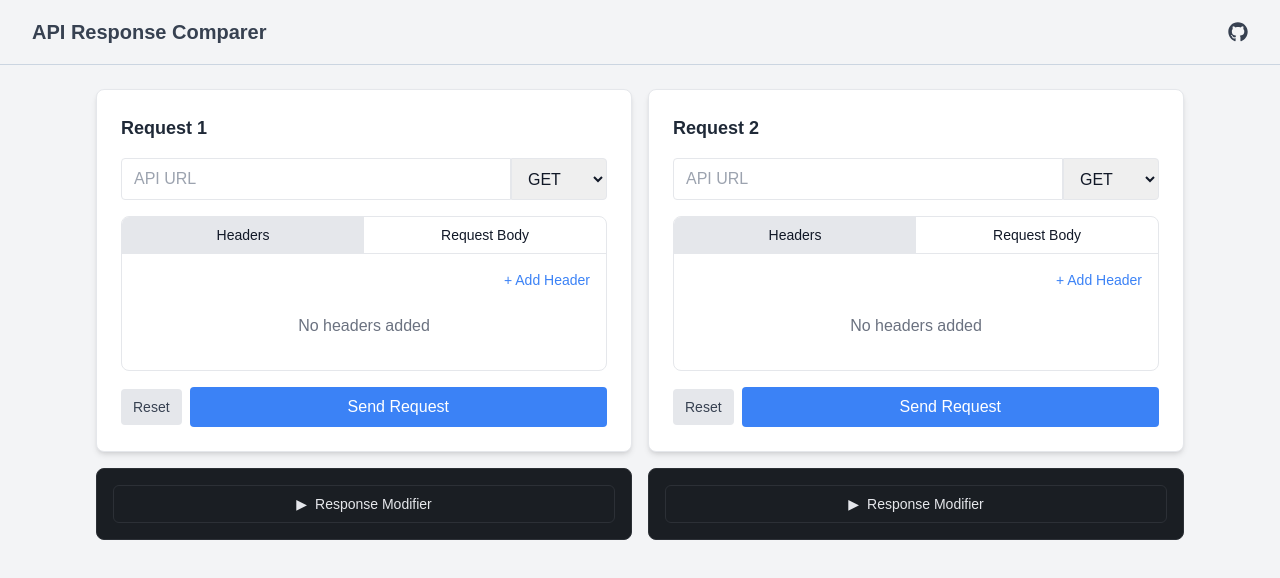
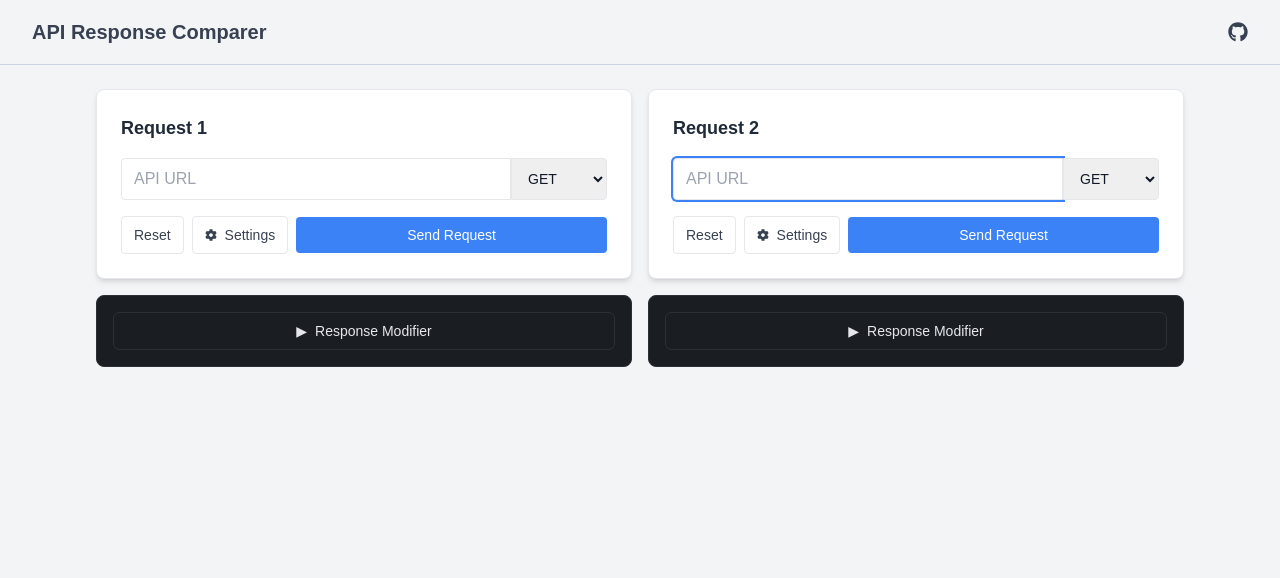
Before and after one commit to qaribhaider/visual-api-response-comparer, a Next.js app in the folder frontend/: page / in a window 1280 px wide. Shown: the top 578 px of the page. Built offline with nearby package versions, Linux system fonts and the light colour scheme.

Commit message:
Updating color scheme

```diff
--- a/frontend/app/components/RequestForm.tsx
+++ b/frontend/app/components/RequestForm.tsx
@@ -3,7 +3,7 @@
 import { useState, useCallback, useEffect } from 'react';
 import CodeEditor from './Editor';
 import { ErrorBoundary } from './ErrorBoundary';
-import { FaTimes } from 'react-icons/fa';
+import { FaTimes, FaCog } from 'react-icons/fa';
 
 interface RequestFormProps {
   title: string;
@@ -97,6 +97,7 @@ function RequestFormContent({
   const [activeTab, setActiveTab] = useState<'headers' | 'body'>('headers');
   const [errors, setErrors] = useState<{ url?: string; body?: string }>({});
   const [componentError, setComponentError] = useState<Error | null>(null);
+  const [showSettings, setShowSettings] = useState(false);
 
   // Load configuration from local storage on component mount
   useEffect(() => {
@@ -310,10 +311,7 @@ return response;`;
 
   return (
     <>
-      {/* <div className="p-4 border rounded-lg bg-dark-100 border-dark-border"> */}
-      {/* <div className="p-4 rounded-xl bg-gray-800"> */}
       <div className="bg-white p-6 rounded-lg shadow-md border">
-        {/* <h3 className="text-lg font-semibold mb-4 text-dark-text-primary">{title}</h3> */}
         <h3 className="mb-4 text-lg font-bold text-gray-800">{title}</h3>
 
         <form onSubmit={safeOnSubmit} className="space-y-4">
@@ -322,6 +320,7 @@ return response;`;
               <input
                 type="text"
                 value={url}
+                autoFocus
                 onChange={(e) => {
                   setUrl(e.target.value);
                   // Optional: Clear URL error as user types
@@ -342,7 +341,7 @@ return response;`;
             <select
               value={method}
               onChange={(e) => handleMethodChange(e.target.value)}
-              className="w-24 py-2 px-3 border rounded-r"
+              className="w-24 py-2 px-3 border rounded-r text-sm"
             >
               <option value="GET">GET</option>
               <option value="POST">POST</option>
@@ -351,7 +350,8 @@ return response;`;
             </select>
           </div>
 
-          <div className="border rounded-lg overflow-hidden">
+          {showSettings && (
+            <div className="border rounded-lg overflow-hidden mt-4">
               <div className="flex border-b">
                 <button
                   type="button"
@@ -416,7 +416,7 @@ return response;`;
                       </div>
                     ))}
                     {headers.length === 0 && (
-                    <div className="text-center text-dark-text-muted py-4">
+                      <div className="text-center text-xs">
                         No headers added
                       </div>
                     )}
@@ -433,7 +433,7 @@ return response;`;
                         }
                       }}
                       placeholder="Request body (JSON)"
-                    className={`w-full p-2 border rounded h-24 font-mono text-sm bg-dark-100 border-dark-border text-dark-text-primary placeholder-dark-text-secondary ${
+                      className={`w-full p-2 border rounded h-24 font-mono text-xs ${
                         errors.body ? 'border-red-500' : ''
                       }`}
                     />
@@ -444,19 +444,27 @@ return response;`;
                 )}
               </div>
             </div>
+          )}
 
           <div className="flex items-center space-x-2 mt-4">
             <button
               type="button"
               onClick={handleReset}
-              className="px-3 py-2 bg-gray-200 text-gray-700 rounded hover:bg-gray-300 transition-colors text-sm"
+              className="px-3 py-2 border border-gray-200 text-gray-700 rounded hover:bg-gray-200 transition-colors text-sm"
             >
               Reset
             </button>
             <button
+              type="button"
+              onClick={() => setShowSettings(prev => !prev)}
+              className="px-3 py-2 border border-gray-200 text-gray-700 rounded hover:bg-gray-200 transition-colors text-sm inline-flex items-center gap-2"
+            >
+              <FaCog className="h-3 w-3" />
+              Settings
+            </button>
+            <button
               type="submit"
-              className="flex-1 p-2 bg-blue-500 text-white rounded hover:bg-blue-600 transition-colors"
-            >
+              className="flex-1 p-2 bg-blue-500 text-white rounded hover:bg-blue-600 transition-colors text-sm">
               Send Request
             </button>
           </div>
```
Lines whose indentation alone changed are shown as unchanged.
